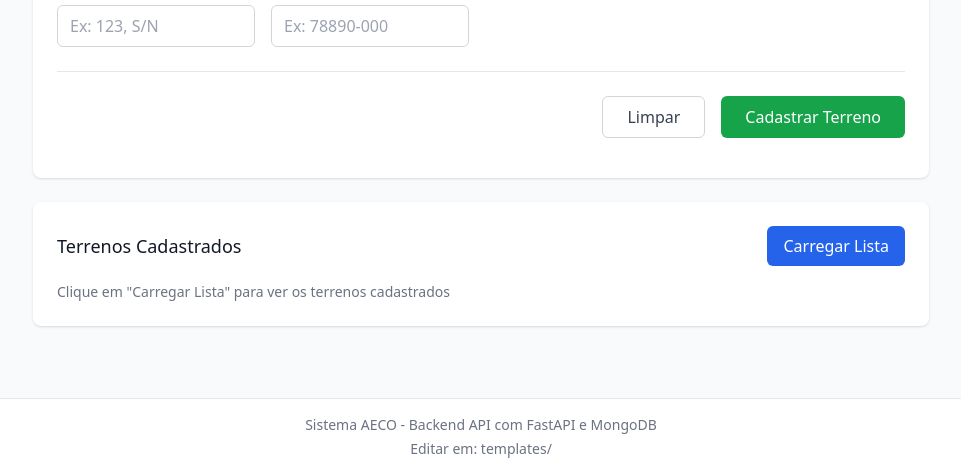
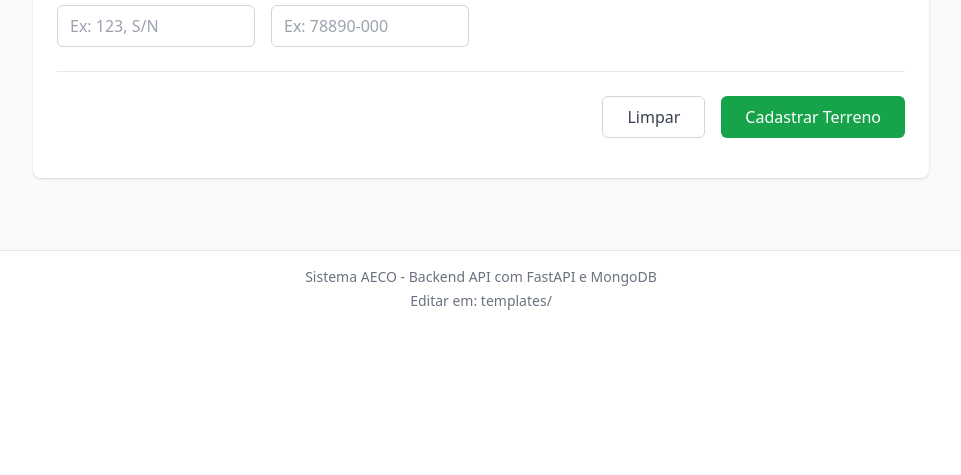
Before and after one commit to vlhcolaboracao-spec/aeco-backend, a FastAPI app: template backend/app/web/templates/formulario_terrenos.html in a window 1280 px wide. Shown: the part 872-1347 px from the top of the page, without its empty margins (159-1120 px from the left). After the commit the page ends 1182 px from the top, so only its background shows below. Run offline with FastAPI, Linux system fonts and the light colour scheme; the template is opened without the code that fills it, so the values that code supplies are empty; parts of the project's set-up code (start-up, migrations or seed data) failed here and were passed over; some libraries are stand-ins or nearby versions.

Commit message:
feat: remover opcao de consultar terrenos cadastrados
- Remover botao 'Carregar Lista' da tela de cadastro
- Remover secao 'Terrenos Cadastrados' dos templates
- Simplificar interface focando apenas no cadastro
- Manter funcionalidade de cadastro intacta
- Atualizar templates Jinja2 e HTML estatico

```diff
--- a/backend/app/web/templates/formulario_terrenos.html
+++ b/backend/app/web/templates/formulario_terrenos.html
@@ -328,22 +328,6 @@
         </div>
     </div>
 
-    <!-- Lista de Terrenos -->
-    <div class="bg-white shadow rounded-lg p-6">
-        <div class="flex justify-between items-center mb-4">
-            <h3 class="text-lg font-medium text-gray-900">Terrenos Cadastrados</h3>
-            <button
-                hx-get="/terrenos-list"
-                hx-target="#terrenos-list"
-                hx-trigger="click"
-                class="bg-blue-600 text-white px-4 py-2 rounded-md hover:bg-blue-700 transition-colors">
-                Carregar Lista
-            </button>
-        </div>
-        <div id="terrenos-list">
-            <div class="text-gray-500 text-sm">Clique em "Carregar Lista" para ver os terrenos cadastrados</div>
-        </div>
-    </div>
 </div>
 
 {% block scripts %}
```
Also changed, not shown: frontend/public/formulario_terrenos.html (+0 -16 lines).
